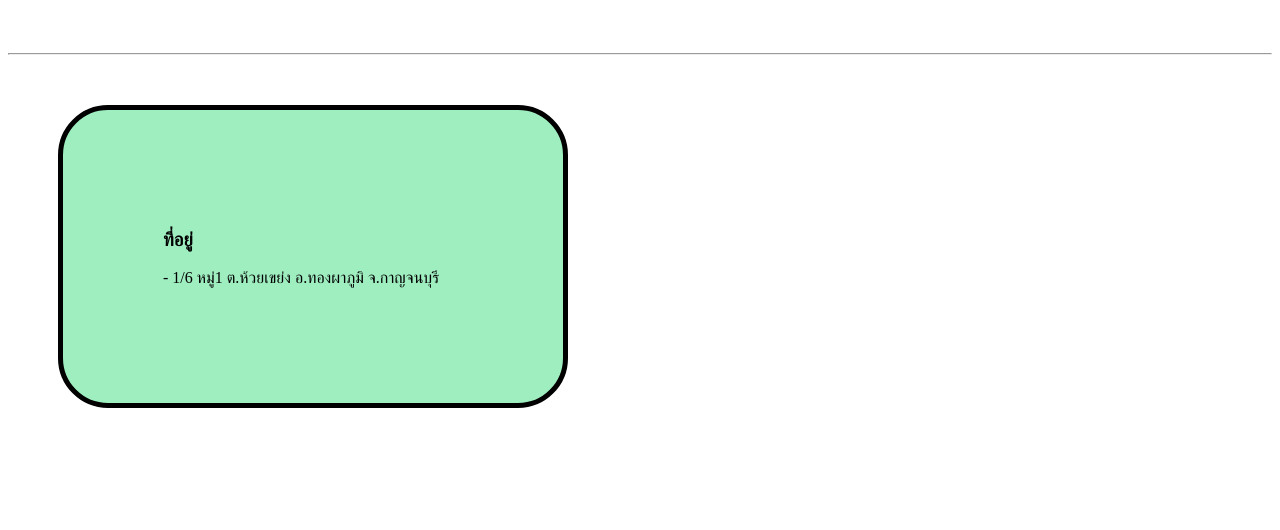
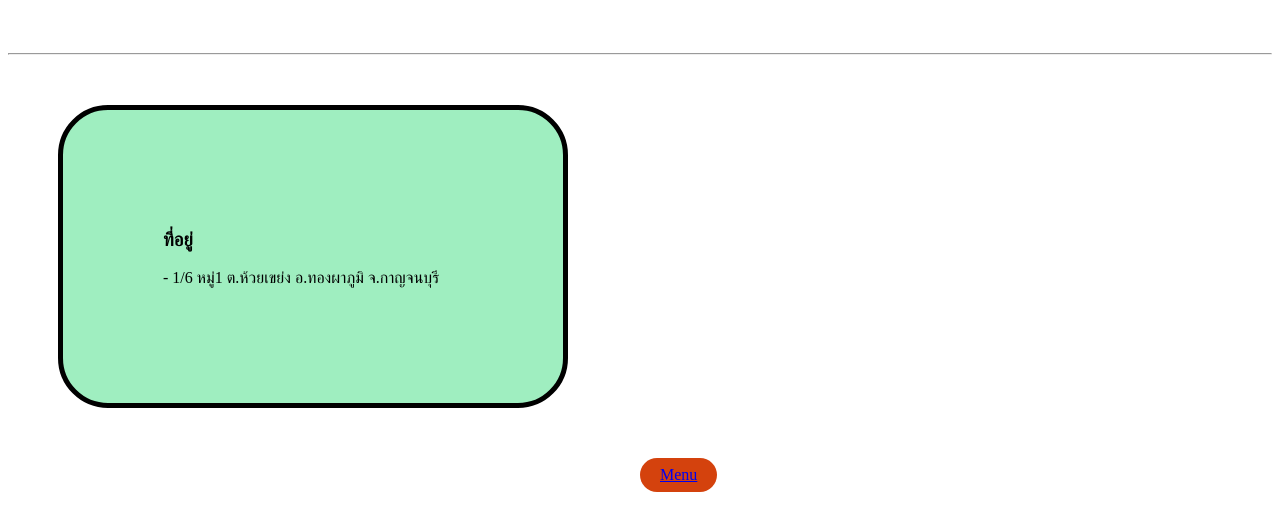
Before and after one commit to phonlaphat23/Web6540, a plain HTML site: page index.html in a window 1280 px wide. Shown: the part 226-756 px from the top of the page. Drawn offline with Linux system fonts and the light colour scheme.

Commit message:
index.html

```diff
--- a/index.html
+++ b/index.html
@@ -25,6 +25,15 @@
   border-radius: 50px;
   background-color: rgb(159, 238, 192);
 }
+
+.button {
+            background-color:rgb(212, 66, 13);
+            padding: 8px 20px;
+            border-radius: 30px;
+            margin-left: 50%;
+            display: inline-block;
+        }
+
 </style>
     </head>
     <body>
@@ -37,6 +46,7 @@
             <h3>ที่อยู่</h3>
             <p>- 1/6 หมู่1 ต.ห้วยเขย่ง อ.ทองผาภูมิ จ.กาญจนบุรี</p>
         </div>
+        <div class="button"><a href="6540_01_home.html">Menu</a></div>
 
     </body>
 </html>
```
